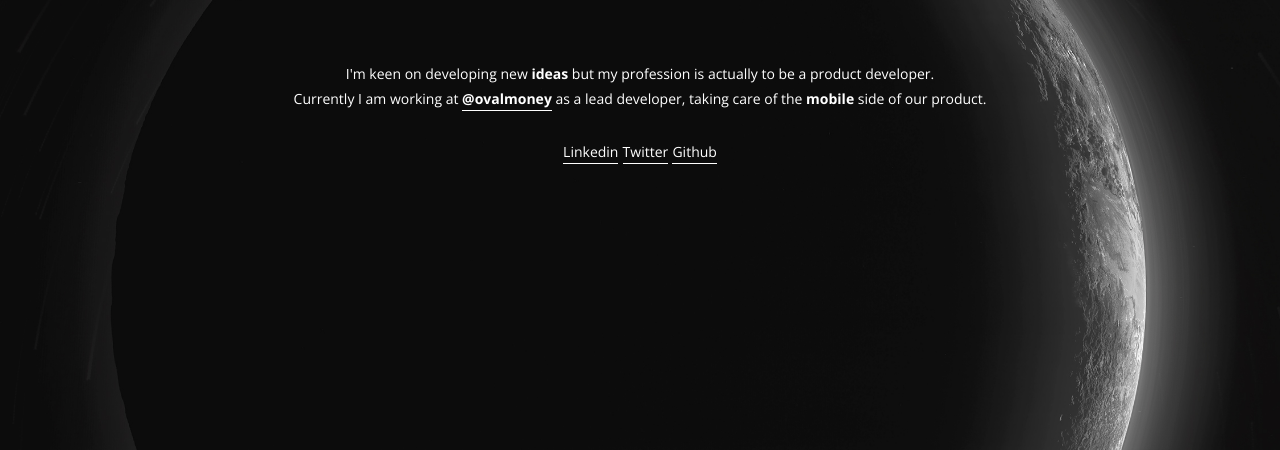
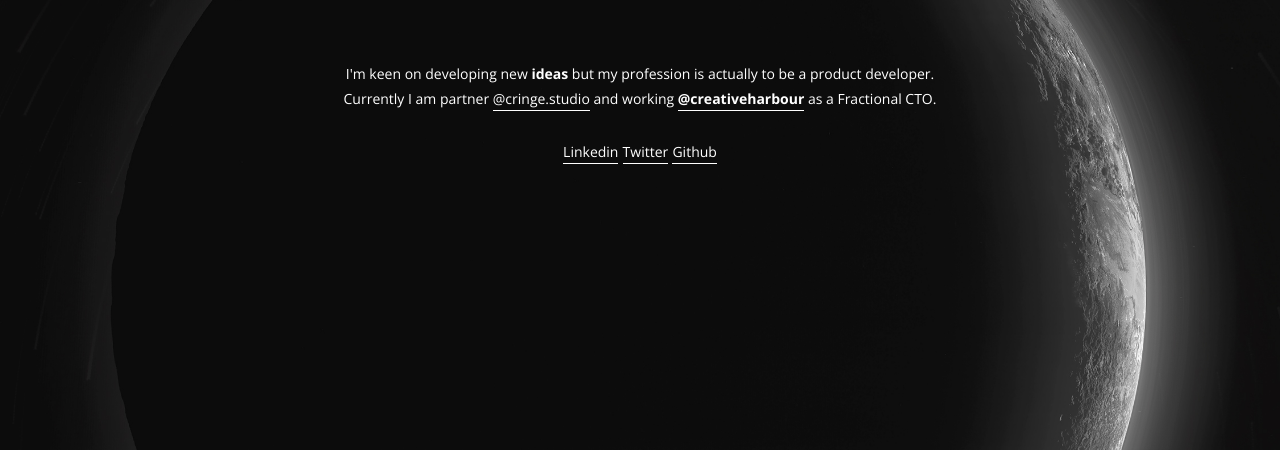
Before and after one commit to scerelli/personal-website, a plain HTML site: page index.html in a window 1280 px wide. Shown: the part 350-800 px from the top of the page. Drawn offline with nearby package versions, Linux system fonts and the light colour scheme.

Commit message:
Update index.html

```diff
--- a/index.html
+++ b/index.html
@@ -18,7 +18,7 @@
         <h3 class="personal-info__upper__subtitle">Product developer and IxD addicted</h3>
       </div>
       <p class="personal-info__description">
-        I'm keen on developing new <strong>ideas</strong> but my profession is actually to be a product developer.<br />Currently I am working at <a href="https://www.ovalmoney.com/it/"><strong>@ovalmoney</strong></a> as a lead developer, taking care of the <strong>mobile</strong> side of our product.
+        I'm keen on developing new <strong>ideas</strong> but my profession is actually to be a product developer.<br />Currently I am partner <a href="https://cringe.studio" />@cringe.studio</a> and working <a href="https://www.creativeharbour.io/"><strong>@creativeharbour</strong></a> as a Fractional CTO.
       </p>
       <div class="personal-info__contact">
         <a class="personal-info__contact__item" href="https://it.linkedin.com/in/stecerelli">Linkedin</a>
```
